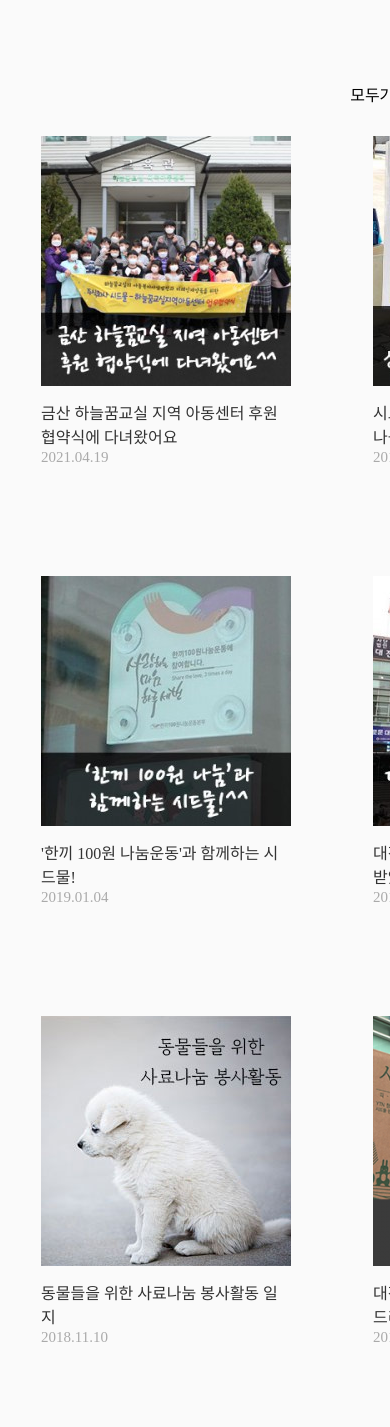
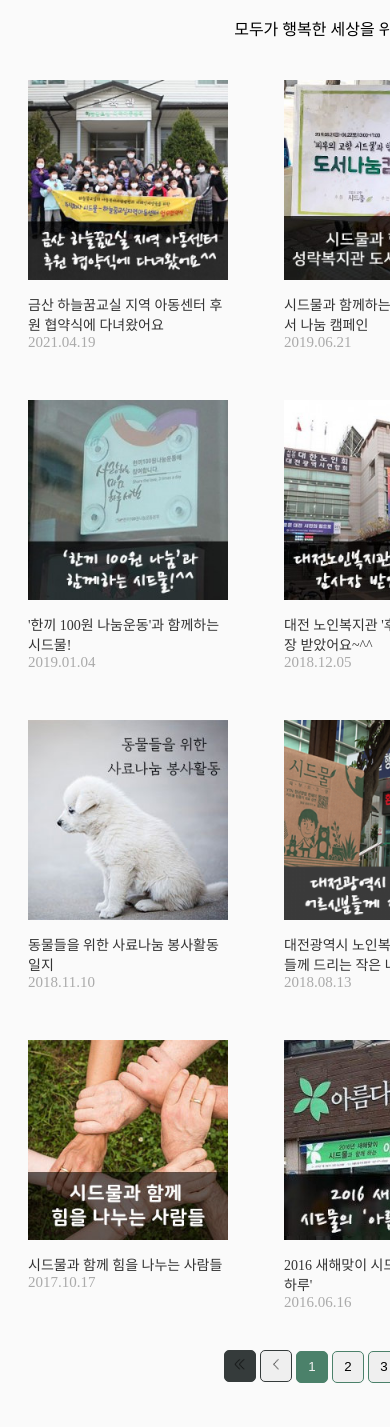
Before and after one commit to ryuinaa/sidmool, a plain HTML site: page magazine.html in a window 390 px wide. Shown: the part 320-1747 px from the top of the page. Drawn offline with Linux system fonts and the light colour scheme; files whose address does not match are found by name.

Commit message:
11.16 update
1. 사진 추가
2. 하단 버튼 아이콘 추가 (근데 약간 삐뚤어짐)

```diff
--- a/magazine.html
+++ b/magazine.html
@@ -113,7 +113,7 @@
                         </a>
                     </li>
                     <li><a href="#">
-                            <img src="images/team-spirit-ga95c2d1bc_640.jpg" alt="게시물10">
+                            <img src="images/mini_sharing_power.jpg" alt="게시물10">
                             시드물과 함께 힘을 나누는 사람들<br><span>2017.10.17</span>
                         </a>
                     </li>
@@ -123,22 +123,22 @@
                         </a>
                     </li>
                     <li><a href="#">
-                            <img src="images/hands-g8bd401d89_640.jpeg" alt="게시물12">
+                            <img src="images/mini_sharing_total.jpg" alt="게시물12">
                             2015년 시드물 나눔활동 총결산<br><span>2015.12.28</span>
                         </a>
                     </li>
                 </ul>
             </div>
             <div class="page_button">
-                <button type="button" class="flbtn">&lt;&lt;</button>
-                <button type="button" class="pre_nextbtn">&lt;</button>
+                <button type="button" class="flbtn"><img src="images/dleft_arrow.png"></button>
+                <button type="button" class="pre_nextbtn"><img src="images/left_arrow.png"></button>
                 <button type="button" class="numb b_active">1</button>
                 <button type="button" class="numb">2</button>
                 <button type="button" class="numb">3</button>
                 <button type="button" class="numb">4</button>
                 <button type="button" class="numb">5</button>
-                <button type="button" class="pre_nextbtn">&gt;</button>
-                <button type="button" class="flbtn">&gt;&gt;</button>
+                <button type="button" class="pre_nextbtn"><img src="images/right_arrow.png"></button>
+                <button type="button" class="flbtn"><img src="images/dright_arrow.png"></button>
             </div>
         </div>
     </div>
--- a/style/magazine.css
+++ b/style/magazine.css
@@ -82,7 +82,6 @@
     width: 250px;
     height: 250px;
     margin-bottom: 10px;
-    background-color: honeydew;
 }
 
 /* ==================== */
@@ -92,7 +91,13 @@
     width: 70%;
     text-align: center;
     margin-bottom: 50px;
-    /* margin-top: 30px; */
+    /* background-color: #aaa; */
+}
+.page_button img {
+    width: 13px;
+    height: 13px;
+    text-align: center;
+    /* margin-top: 3px; */
 }
 .page_button .numb {
     width: 32px;
@@ -101,6 +106,7 @@
     border-radius: 5px;
 }
 .page_button .numb:active {
+    border: none;
     background-color: #4B816A;
     opacity: 0.8;
 }
@@ -119,7 +125,6 @@
 .page_button .pre_nextbtn {
     width: 32px;
     height: 32px;
-    margin: 0 5px;
     border: 1px solid #353B3B;
     border-radius: 5px;
 }
@@ -130,3 +135,41 @@
     background-color: #dfdbdb;
     opacity: 0.8;
 }
+
+
+@media all and (max-width:1024px) {
+    .wrap {
+        width: 768px;
+    }
+
+    .headline {
+        margin-top: 30px;
+    }
+    .headline h2 {
+        font-size: 24px;
+    }
+    .headline h4 {
+        margin-top: 10px;
+        font-size: 18px;
+        color: #4B816A;
+    }
+    .headline p {
+        margin-top: 20px;
+    }
+    .mag_wrap {
+        width: 100%;
+        height: auto;
+        margin-bottom: 30px;
+    }
+    .mag_wrap li{
+        width: 200px;
+        height: 300px;
+        margin: 10px 28px;
+        font-size: 14px;
+    }
+    .mag_wrap li img {
+        width: 200px;
+        height: 200px;
+        margin-bottom: 10px;
+    }
+}
```
Also changed, not shown: images/dleft_arrow.png (added), images/dright_arrow.png (added), images/left_arrow.png (added), images/mini_sharing_power.jpg (added), images/mini_sharing_total.jpg (added), images/right_arrow.png (added), images/sidmool_D-panthenol.jpg (added), images/sidmool_DrtroubZinc.jpg (added), images/sidmool_DrtuoubCleansing.jpg (added), images/sidmool_madagascar.jpg (added), images/sidmool_ultraFacialLotion.png (added).
